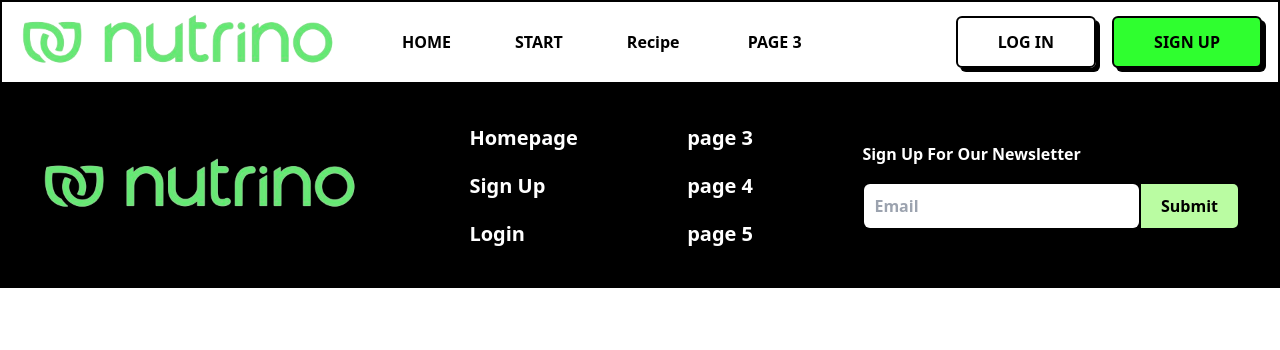
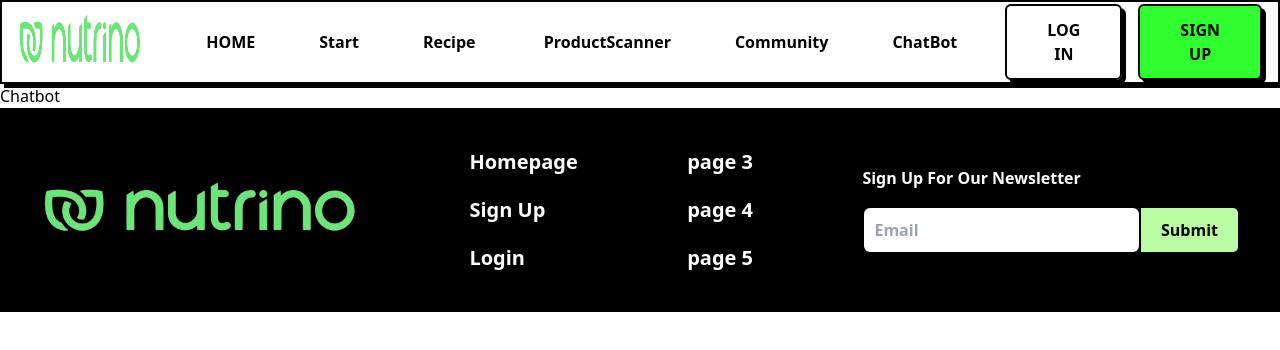
Before and after one commit to arnitdo/Nutrino, a React (Vite) app in the folder frontend/: page /chatbot in a window 1280 px wide. Shown: the top 350 px of the page. Built offline with nearby package versions, Linux system fonts and the light colour scheme.

Commit message:
added remaining features

```diff
--- a/frontend/index.html
+++ b/frontend/index.html
@@ -4,7 +4,7 @@
     <meta charset="UTF-8" />
     <link rel="icon" type="image/svg+xml" href="/favicon.ico" />
     <meta name="viewport" content="width=device-width, initial-scale=1.0" />
-    <title>Vite + React</title>
+    <title>Nutrino</title>
   </head>
   <body>
     <div id="root"></div>
--- a/frontend/src/App.jsx
+++ b/frontend/src/App.jsx
@@ -7,6 +7,9 @@ import Hello from "./pages/Hello.jsx";
 import Recipe from "./pages/Recipe.jsx";
 import Homepage from "./pages/Homepage.jsx";
 import Footer from "./pages/Footer.jsx";
+import Chatbot from "./pages/Chatbot.jsx";
+import ProductScanner from "./pages/ProductScanner.jsx";
+import Community from "./pages/Community.jsx";
 
 function App() {
     return (
@@ -20,6 +23,9 @@ function App() {
 					<Route path={"/onboarding"} element={<OnboardingPage />} />
 					<Route path={"/me"} element={<Hello />} />
 					<Route path={"/recipe"} element={<Recipe />} />
+					<Route path={"/productscanner"} element={<ProductScanner />} />
+					<Route path={"/community"} element={<Community />} />
+					<Route path={"/chatbot"} element={<Chatbot />} />
 				</Routes>
 				<Footer/>
 			</BrowserRouter>
--- /dev/null
+++ b/frontend/src/pages/Chatbot.jsx
@@ -0,0 +1,9 @@
+import React from 'react'
+
+const Chatbot = () => {
+  return (
+    <div>Chatbot</div>
+  )
+}
+
+export default Chatbot
--- /dev/null
+++ b/frontend/src/pages/Community.jsx
@@ -0,0 +1,9 @@
+import React from 'react'
+
+const Community = () => {
+  return (
+    <div>Community</div>
+  )
+}
+
+export default Community
--- a/frontend/src/pages/NavBar.jsx
+++ b/frontend/src/pages/NavBar.jsx
@@ -19,9 +19,11 @@ function NavBar() {
 					<nav className={"gap-4 px-4 flex flex-row flex-grow justify-between items-center font-bold"}>
 						<div className={"px-4 lg:px-8 py-4 flex lg:gap-16 gap-4 flex-row justify-between"}>
 							<Link to={"/"}>HOME</Link>
-							<Link to={"/onboarding"}>START</Link>
+							<Link to={"/onboarding"}>Start</Link>
 							<Link to={"/recipe"}>Recipe&nbsp;</Link>
-							<Link to={""}>PAGE&nbsp;3</Link>
+							<Link to={"/productscanner"}>ProductScanner</Link>
+							<Link to={"/community"}>Community</Link>
+							<Link to={"/chatbot"}>ChatBot</Link>
 						</div>
 						<Link to={pathname === "/login" ? "/signup" : "/login"}
 							  className={"text-green-600 block lg:hidden"}>
--- /dev/null
+++ b/frontend/src/pages/ProductScanner.jsx
@@ -0,0 +1,9 @@
+import React from 'react'
+
+const ProductScanner = () => {
+  return (
+    <div>ProductScanner</div>
+  )
+}
+
+export default ProductScanner
```
